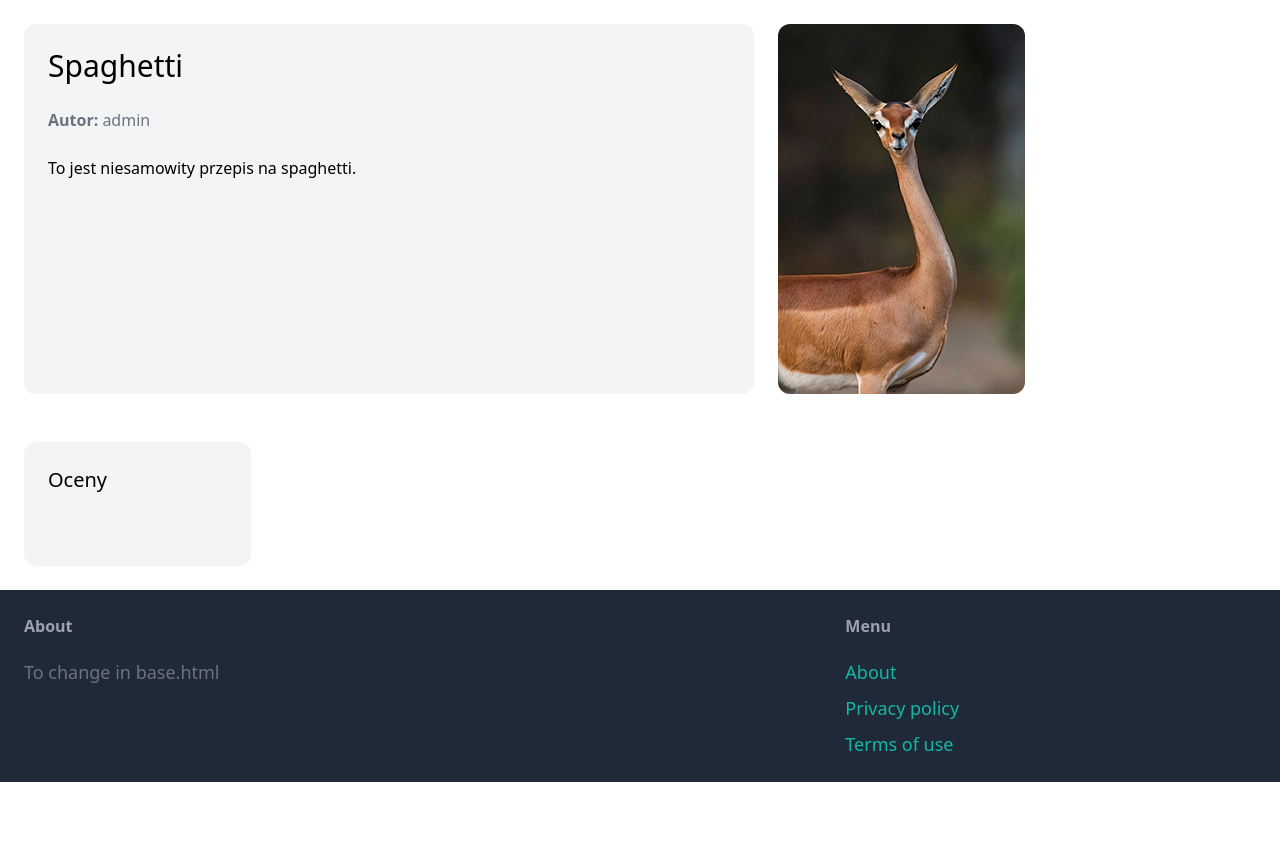
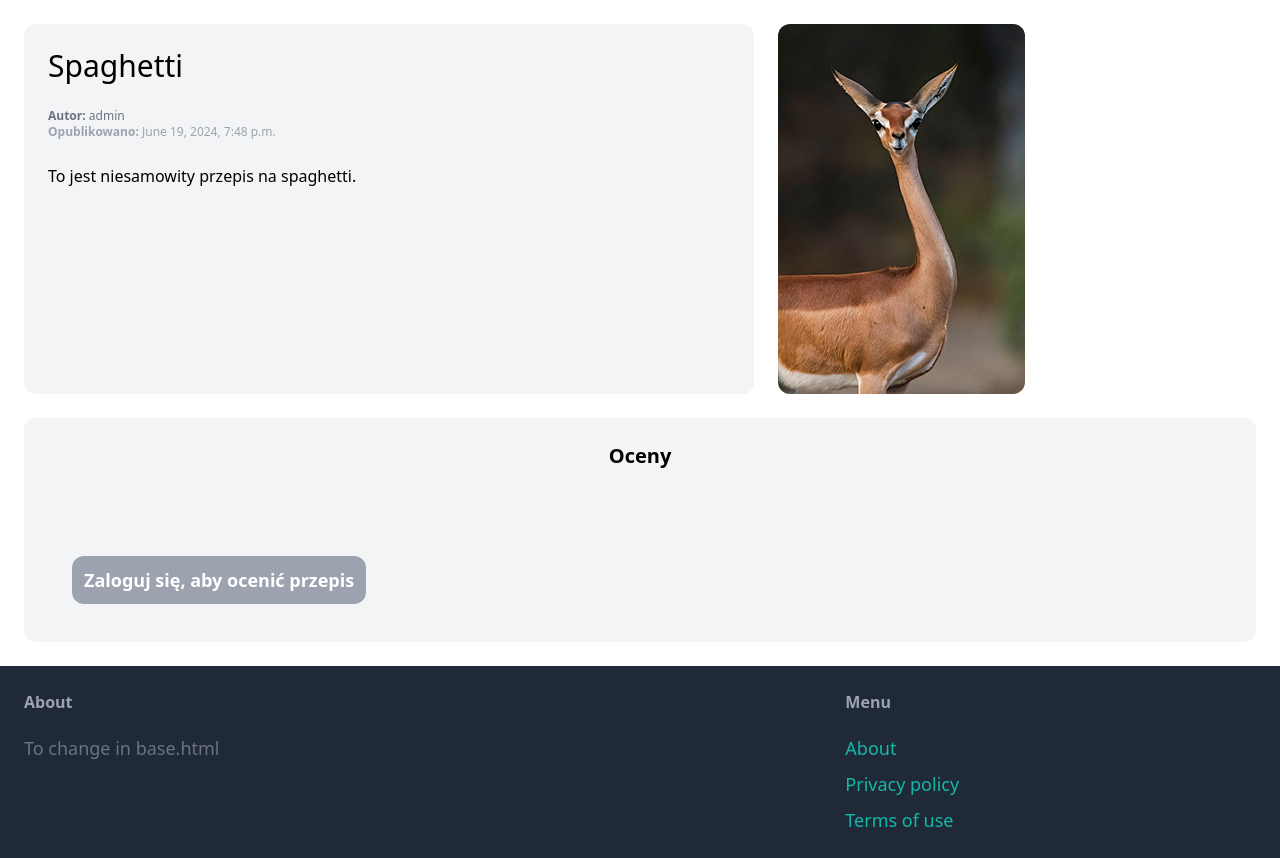
Before and after one commit to mmkkozak/nutriLink, a Django app: page /nutriLink/5/ in a window 1280 px wide. Shown: the part 101-959 px from the top of the page. Before the commit the page ends 883 px from the top, so only its background shows below. Run offline with Django 5.2, Linux system fonts and the light colour scheme; data comes from the database, SQL or seed files in the repository; both versions use the stored data as it was after the commit; some libraries are stand-ins or nearby versions.

Commit message:
Recipe reviews added

```diff
--- a/nutriLink/admin.py
+++ b/nutriLink/admin.py
@@ -1,9 +1,10 @@
 from django.contrib import admin
 
 # Register your models here.
-from .models import Ingredient, Exclusion, Diet, Recipe
+from .models import Ingredient, Exclusion, Diet, Recipe, Review
 
 admin.site.register(Ingredient)
 admin.site.register(Exclusion)
 admin.site.register(Diet)
 admin.site.register(Recipe)
+admin.site.register(Review)
--- a/nutriLink/forms.py
+++ b/nutriLink/forms.py
@@ -2,7 +2,7 @@ from django import forms
 from datetime import datetime
 from django.contrib.auth.forms import UserCreationForm, AuthenticationForm
 from django.contrib.auth.models import User
-from .models import Recipe
+from .models import Recipe, Review
 
 INPUT_CLASSES = 'w-full py-4 px-6 rounded-xl border'
 
@@ -12,32 +12,32 @@ class SignupForm(UserCreationForm):
         fields = ("username", "email", "password1", "password2")
 
     username = forms.CharField(widget=forms.TextInput(attrs={
-        "placeholder": "Your username",
+        "placeholder": "Twoja nazwa użytkownika",
         "class": 'w-full py-4 px-6 rounded-xl'
     }))
 
     email = forms.CharField(widget=forms.EmailInput(attrs={
-        "placeholder": "Your e-mail",
+        "placeholder": "Twój e-mail",
         "class": 'w-full py-4 px-6 rounded-xl'
     }))
 
     password1 = forms.CharField(widget=forms.PasswordInput(attrs={
-        "placeholder": "Your password",
+        "placeholder": "Twoje hasło",
         "class": 'w-full py-4 px-6 rounded-xl'
     }))
 
     password2 = forms.CharField(widget=forms.PasswordInput(attrs={
-        "placeholder": "Confirm your password",
+        "placeholder": "Powtórz hasło",
         "class": 'w-full py-4 px-6 rounded-xl'
     }))
 
 class LoginForm(AuthenticationForm):
     username = forms.CharField(widget=forms.TextInput(attrs={
-        "placeholder": "Your username",
+        "placeholder": "Nazwa użytkownika",
         "class": 'w-full py-4 px-6 rounded-xl'
     }))
     password = forms.CharField(widget=forms.PasswordInput(attrs={
-        'placeholder': 'Your password',
+        'placeholder': 'Hasło',
         'class': 'w-full py-4 px-6 rounded-xl'
     }))
 
@@ -57,7 +57,20 @@ class NewRecipeForm(forms.ModelForm):
             #     'class': INPUT_CLASSES
             # })
         }
-    # recipe_name = forms.CharField(label="Recipe Name", max_length=150)
-    # contents = forms.CharField(label="Contents")
-    # picture = forms.CharField(label="Picture")
-    # pub_date = forms.DateTimeField(label="DateTime")
+
+class ReviewForm(forms.ModelForm):
+    class Meta:
+        model = Review
+        fields = ('stars', 'comment')
+        widgets = {
+                'stars': forms.NumberInput(attrs={
+                'class': INPUT_CLASSES
+            }),
+                'comment': forms.Textarea(attrs={
+                'class': INPUT_CLASSES
+            })
+        }
+        labels = {
+            'stars': "Gwiazdki",
+            'comment': "Komentarz"
+        }
--- a/nutriLink/models.py
+++ b/nutriLink/models.py
@@ -1,13 +1,6 @@
 from django.core.validators import MinValueValidator, MaxValueValidator
 from django.db import models
 from django.contrib.auth.models import User
-
-"""
-class User(models.Model):
-    name = models.CharField(max_length=30, unique=True)
-    email = models.EmailField(max_length=50, unique=True)
-    password = models.CharField(max_length=20)
-"""
 
 class Recipe(models.Model):
     recipe_name = models.CharField(max_length=150, unique=True)
@@ -29,8 +22,8 @@ class Ingredient(models.Model):
         return self.name
 
 class Review(models.Model):
-    user = models.ForeignKey(User, on_delete=models.CASCADE)
-    recipe = models.ForeignKey(Recipe, on_delete=models.CASCADE)
+    user = models.ForeignKey(User, related_name='created_reviews', on_delete=models.CASCADE)
+    recipe = models.ForeignKey(Recipe, related_name='recipe_reviews', on_delete=models.CASCADE)
     stars = models.IntegerField(validators=[MinValueValidator(1), MaxValueValidator(5)])
     comment = models.TextField()
     pub_date = models.DateTimeField(auto_now_add=True)
--- a/nutriLink/urls.py
+++ b/nutriLink/urls.py
@@ -18,6 +18,7 @@ urlpatterns = [
 
     path('new/', views.new_recipe, name="new_recipe"),
     path('<int:pk>/', views.recipe, name="recipe"),
+
     path('profile/', views.profile, name="user"),
 
 ]
--- a/nutriLink/views.py
+++ b/nutriLink/views.py
@@ -2,7 +2,7 @@ from django.shortcuts import render, get_object_or_404, redirect
 from django.urls import reverse
 from django.contrib.auth.decorators import login_required
 from django.contrib.auth import logout
-from nutriLink.forms import SignupForm, LoginForm, NewRecipeForm
+from nutriLink.forms import SignupForm, LoginForm, NewRecipeForm, ReviewForm
 from nutriLink.models import Recipe, Diet, Review, Exclusion
 
 
@@ -43,15 +43,26 @@ def signup(request):
 def recipe(request, pk):
     recipe = get_object_or_404(Recipe, pk=pk)
     reviews = Review.objects.filter(recipe=recipe)
+
+    if request.method == 'POST':
+        form = ReviewForm(request.POST)
+        if form.is_valid():
+            review = form.save(commit=False)
+            review.recipe = recipe
+            review.user = request.user
+            review.save()
+            return redirect('nutriLink:recipe', pk=pk)
+    else:
+        form = ReviewForm()
+
     try:
         return render(request, 'nutriLink/recipe.html', {
             'recipe': recipe,
+            'reviews': reviews,
+            'form': form,
         })
     except (KeyError, Recipe.DoesNotExist):
-        return render(
-            request,
-            "nutriLink/recipe.html",
-            {
+        return render(request,"nutriLink/recipe.html",{
                 'recipe': recipe,
                 'error_message': "Przepis nie istnieje.",
                 'reviews': reviews,
--- a/templates/nutriLink/index.html
+++ b/templates/nutriLink/index.html
@@ -6,7 +6,7 @@
     <div class="mt-6 px-6 py-6 bg-gray-100 rounded-xl">
 
         <div class="grid grid-cols-2 gap-3">
-{#            The drop-down list is defined outside the form element, but will be submitted with the form.#}
+
             <select name="dietlist" form="filter" class="py-2 px-2 rounded-xl">
                 <option>--wybierz dietę--</option>
                 {% for diet in diets %}
@@ -32,7 +32,7 @@
                             <h2 class="text-2xl font-semibold">{{ item.recipe_name }}</h2>
                         </div>
                         <div>
-                            <img src="{{ item.picture.url }}" class="rounded-t-xl" width="500px">
+                            <img src="{{ item.picture.url }}" class="rounded-xl" width="500px">
                         </div>
                     </a>
                 </div>
--- a/templates/nutriLink/recipe.html
+++ b/templates/nutriLink/recipe.html
@@ -8,7 +8,8 @@
 
         <div class="col-span-3 p-6 bg-gray-100 rounded-xl">
             <h1 class="mb-6 text-3xl">{{ recipe.recipe_name }}</h1>
-        <p class="text-gray-500"><strong>Autor: </strong>{{ recipe.user.username }}</p>
+            <p class="text-gray-500 text-xs"><strong>Autor: </strong>{{ recipe.user.username }}</p>
+            <p class="text-gray-400 text-xs"><strong>Opublikowano: </strong>{{ recipe.pub_date }}</p>
             <br>
             <p>{{ recipe.contents }}</p>
         </div>
@@ -17,21 +18,56 @@
             <img src="{{ recipe.picture.url }}" class="rounded-xl">
         </div>
 
+    </div>
+
     <div class="mt-6 px-6 py-6 bg-gray-100 rounded-xl">
-        <h3 class="mb-12 text-xl">Oceny</h3>
+        <h3 class="mb-12 text-xl text-center font-semibold">Oceny</h3>
 
         <div class="grid grid-cols-3 gap-3">
             {% for comment in reviews %}
                 <div>
-                        <div class="p-6 bg-white rounded-t-xl">
-                            <h2 class="text-2xl">{{ comment.comment }}</h2>
+                        <div class="p-6 bg-white rounded-xl">
+                            <h2 class="text-base italic">{{ comment.user }}:</h2>
+                            <br>
+                            <h2 class="text-base">Ocena: {{ comment.stars }}</h2>
+
+                            <h2 class="text-base">Komentarz: {{ comment.comment }}</h2>
+                            <br>
+                            <h3 class="text-sm">{{ comment.pub_date }}</h3>
                         </div>
                     </a>
                 </div>
             {% endfor %}
+
         </div>
+        <div class="mt-6 px-6 py-6">
+
+            {% if request.user.is_authenticated %}
+            <h3 class="mb-12 text-l font-semibold">Oceń przepis</h3>
+            <form method="post" action=".">
+                {% csrf_token %}
+
+                <div class="space-y-4">
+                    {{ form.as_p }}
                 </div>
 
+                {% if form.errors or form.non_field_errors %}
+                    <div class="mb-3 p-6 bg-red-100 rounded-xl">
+                        {% for field in form %}
+                            {{ field.errors }}
+                        {% endfor %}
+
+                        {{ form.non_field_errors }}
+                    </div>
+                {% endif %}
+
+                <button class="mt-6 py-4 px-8 text-lg bg-teal-500 hover:bg-teal-700 rounded-xl text-white">Publikuj</button>
+            </form>
+
+            {% else %}
+                <a href="{% url 'nutriLink:login' %}" class="px-3 py-3 text-lg font-semibold bg-gray-400 text-white rounded-xl hover:bg-gray-500">Zaloguj się, aby ocenić przepis</a>
+            {% endif %}
+        </div>
     </div>
 
 
--- a/templates/nutriLink/recipe_form.html
+++ b/templates/nutriLink/recipe_form.html
@@ -23,7 +23,7 @@
         </div>
     {% endif %}
 
-    <button class="mt-6 py-4 px-8 text-lg bg-teal-500 hover:bg-teal-700 rounded-xl text-white">Submit</button>
+    <button class="mt-6 py-4 px-8 text-lg bg-teal-500 hover:bg-teal-700 rounded-xl text-white">Dodaj</button>
 </form>
 <br>
     <a href={% url 'nutriLink:index' %}><u>Return to main page</u></a>
```
Also changed, not shown: db.sqlite3. Lines whose indentation alone changed are shown as unchanged.
